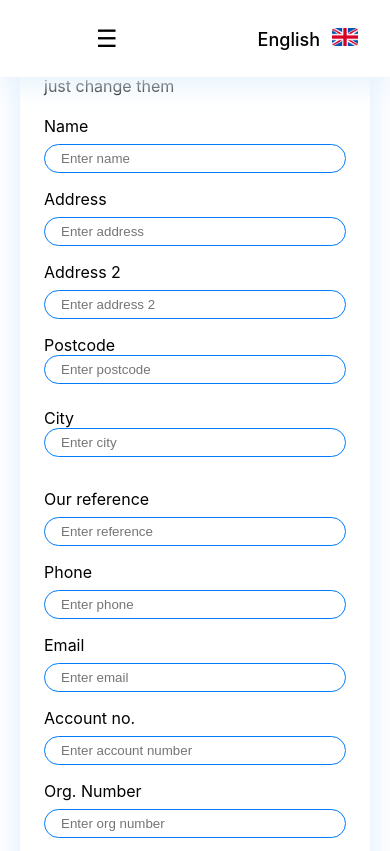
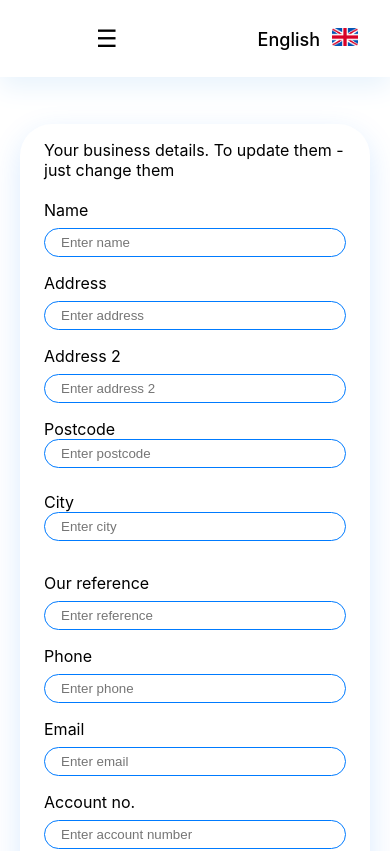
Before and after one commit to NguyenAnh2/FE-SOW, a React (Create React App) app: page /business in a window 390 px wide. Shown: the top 851 px of the page. Built offline with nearby package versions, Linux system fonts and the light colour scheme; no server answers.

Commit message:
update css

```diff
--- a/src/pages/Business/Business.css
+++ b/src/pages/Business/Business.css
@@ -217,6 +217,7 @@
     justify-content: space-around;
   }
   .businessCard {
+    margin-top: 84px;
     padding: 16px 24px;
   }
 
@@ -303,6 +304,7 @@
 
 @media screen and (max-width: 768px) {
   .businessContent {
+    margin: 140px 7% 40px 7%;
     margin: 40px 20px;
   }
 
```
